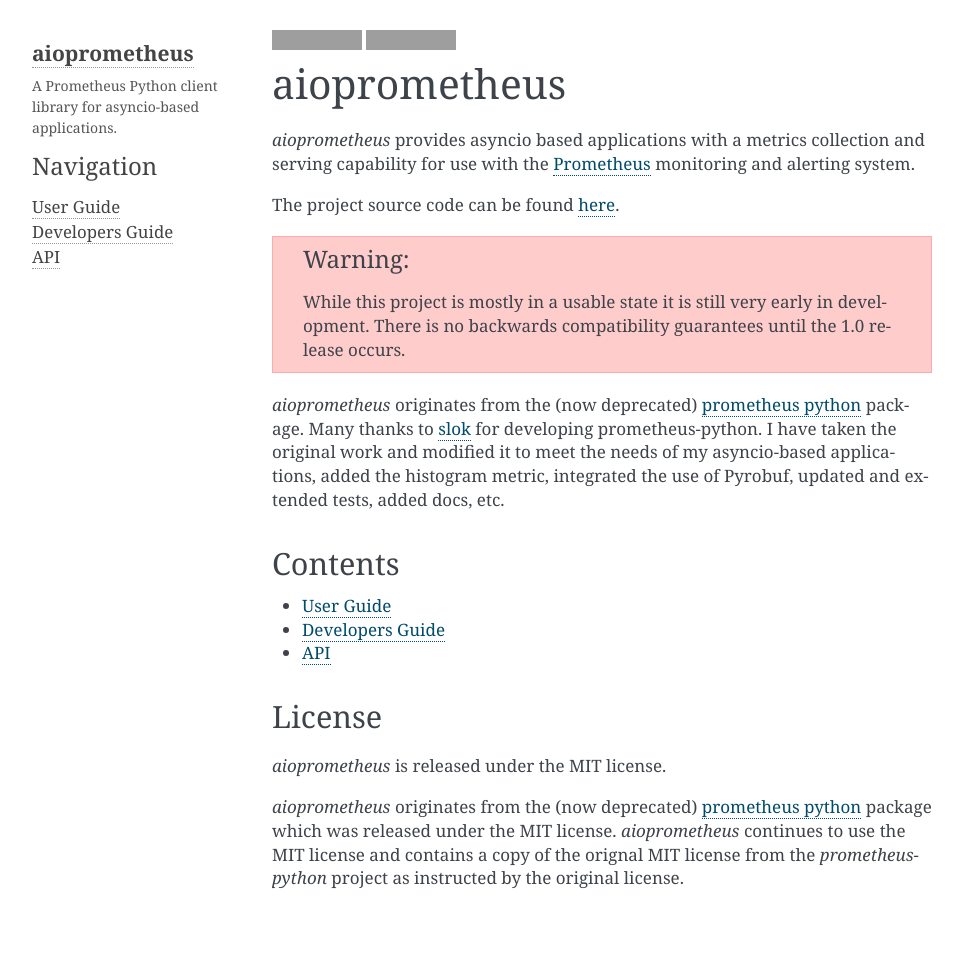
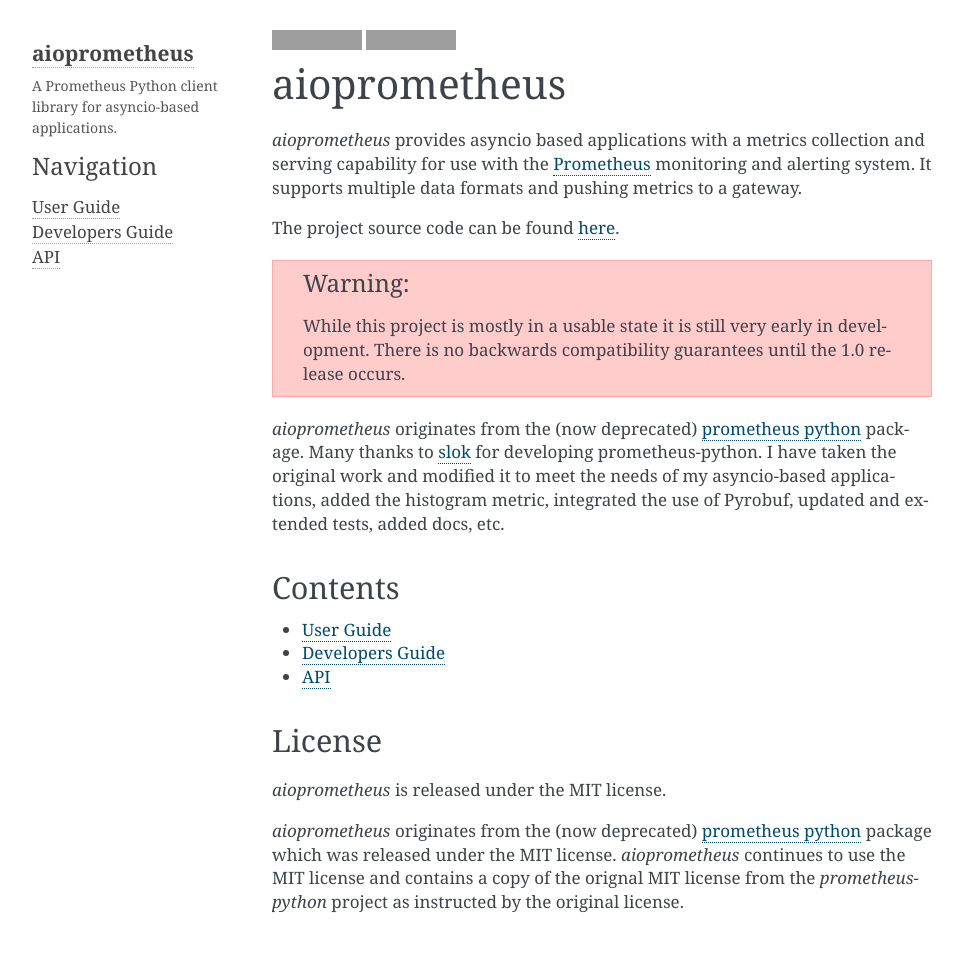
Before and after one commit to claws/aioprometheus, a Sphinx documentation site: the page built from docs/index.rst, in a window 1280 px wide. Shown: the whole page, without its empty margins (148-1111 px from the left). Built offline with Sphinx 7.4.7, drawn with Linux system fonts in a browser that asks for light colours; pages that are not in the unit, such as notebooks, are missing from menus; before the commit the page ends 937 px from its top, so only the background shows below that; grey boxes are pictures that could not be loaded.

```diff
--- a/README.rst
+++ b/README.rst
@@ -8,9 +8,8 @@
 =============
 
 `aioprometheus` is a Prometheus Python client library for asyncio-based
-applications. It provides provides metrics collection and serving
-capabilities, supports multiple data formats and pushing metrics to a
-gateway.
+applications. It provides metrics collection and serving capabilities,
+supports multiple data formats and pushing metrics to a gateway.
 
 The project documentation can be found on `ReadTheDocs <http://aioprometheus.readthedocs.org/>`_.
 
--- a/docs/index.rst
+++ b/docs/index.rst
@@ -10,6 +10,7 @@
 `aioprometheus` provides asyncio based applications with a metrics
 collection and serving capability for use with the
 `Prometheus <https://prometheus.io/>`_ monitoring and alerting system.
+It supports multiple data formats and pushing metrics to a gateway.
 
 The project source code can be found `here <https://github.com/claws/aioprometheus>`_.
 
```
Also changed, not shown: .travis.yml, 2 other files.
